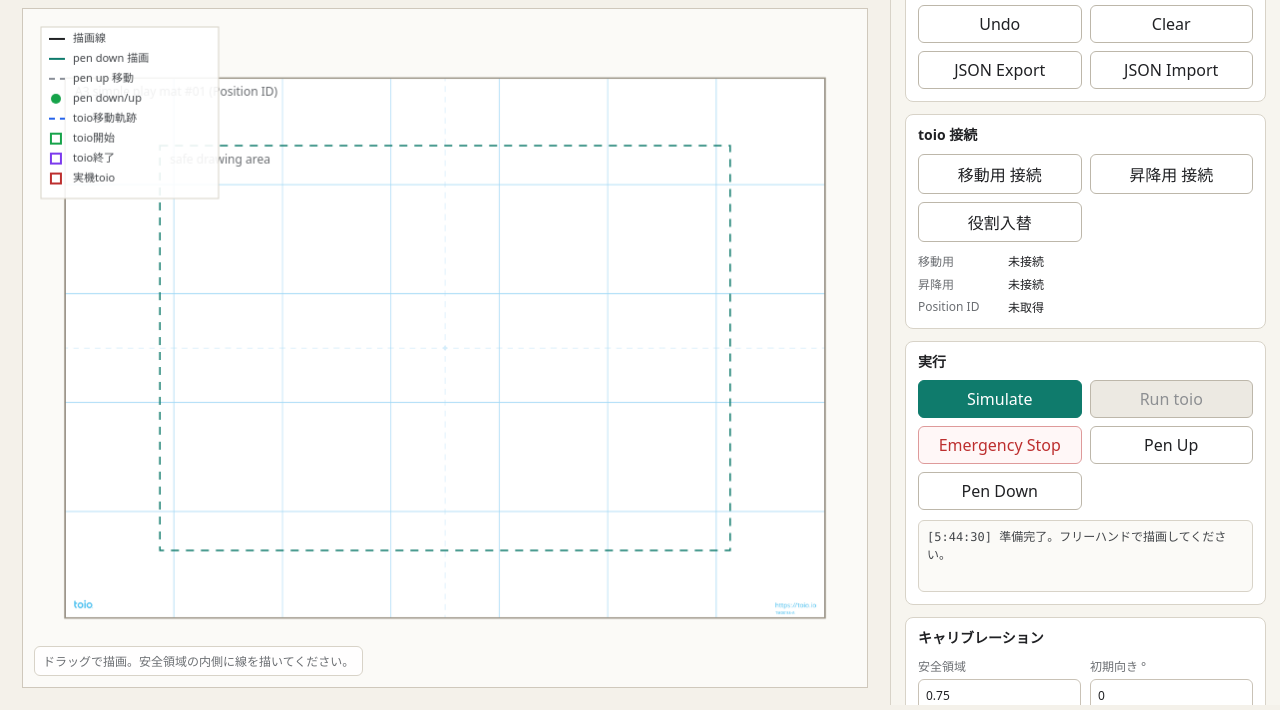
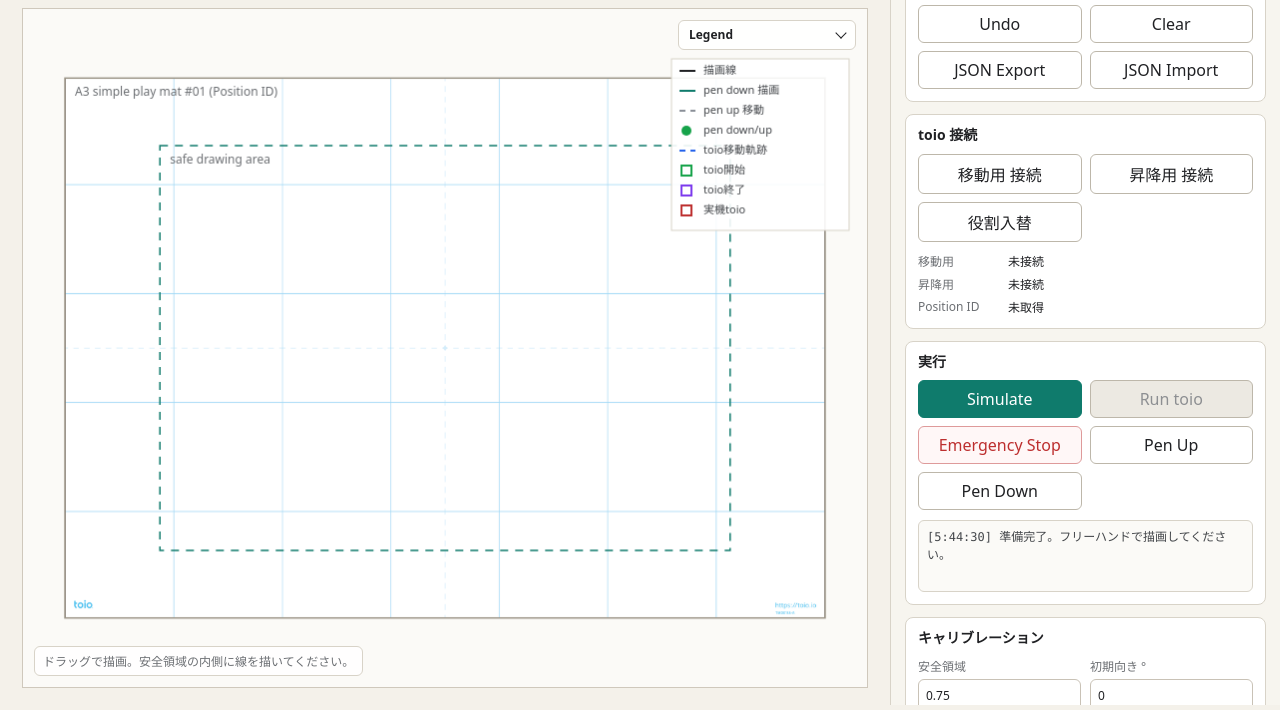
Before and after one commit to u-akira/toio-gcode-generator, a plain HTML site: page index.html in a window 1280 px wide. Shown: the part 95-805 px from the top of the page. Drawn offline with Linux system fonts and the light colour scheme.

Commit message:
Add collapsible canvas legend

```diff
--- a/app.js
+++ b/app.js
@@ -46,6 +46,7 @@
   stopBtn: document.getElementById("stopBtn"),
   penUpBtn: document.getElementById("penUpBtn"),
   penDownBtn: document.getElementById("penDownBtn"),
+  legendToggleBtn: document.getElementById("legendToggleBtn"),
 };
 
 const configInputs = [
@@ -89,6 +90,7 @@
 let lastMovePose = null;
 let lastMovePoseAt = 0;
 let lastMovePoseState = "missed";
+let legendVisible = localStorage.getItem("toioPlotterLegendVisible") !== "false";
 
 const playMatImage = new Image();
 playMatImage.onload = () => {
@@ -255,7 +257,18 @@
   if (poseStatus.pose && poseStatus.state !== "missed") {
     drawCubePose(nativeToMatPose(poseStatus.pose), COLORS.liveCube, poseStatus.state === "unstable" ? 0.42 : 1, true);
   }
-  drawLegend();
+  if (legendVisible) drawLegend();
+}
+
+function syncLegendToggle() {
+  els.legendToggleBtn.setAttribute("aria-expanded", String(legendVisible));
+}
+
+function toggleLegend() {
+  legendVisible = !legendVisible;
+  localStorage.setItem("toioPlotterLegendVisible", String(legendVisible));
+  syncLegendToggle();
+  draw();
 }
 
 function drawMat() {
@@ -436,8 +449,8 @@
     ["toio終了", COLORS.cubeEnd, "box"],
     ["実機toio", COLORS.liveCube, "box"],
   ];
-  const x = 18 * dpr;
-  const y = 18 * dpr;
+  const x = els.canvas.width - 196 * dpr;
+  const y = 50 * dpr;
   const lineH = 20 * dpr;
   const width = 178 * dpr;
   const height = (items.length * lineH + 12 * dpr);
@@ -831,6 +844,7 @@
   els.canvas.addEventListener("pointerup", pointerUp);
   els.canvas.addEventListener("pointercancel", pointerUp);
   window.addEventListener("resize", resizeCanvasBackingStore);
+  els.legendToggleBtn.addEventListener("click", toggleLegend);
 
   els.undoBtn.addEventListener("click", () => {
     strokes.pop();
@@ -894,6 +908,7 @@
 
 function init() {
   syncConfigToForm();
+  syncLegendToggle();
   bindEvents();
   window.setInterval(refreshMovePoseStatus, 250);
   resizeCanvasBackingStore();
--- a/index.html
+++ b/index.html
@@ -22,6 +22,9 @@
 
         <div class="canvas-wrap">
           <canvas id="plotCanvas" width="1100" height="780"></canvas>
+          <button id="legendToggleBtn" class="legend-toggle" type="button" aria-controls="plotCanvas" aria-expanded="true">
+            <span>Legend</span>
+          </button>
           <div class="canvas-hint">ドラッグで描画。安全領域の内側に線を描いてください。</div>
         </div>
       </section>
--- a/styles.css
+++ b/styles.css
@@ -184,6 +184,48 @@
   pointer-events: none;
 }
 
+.legend-toggle {
+  position: absolute;
+  top: 30px;
+  right: 34px;
+  display: inline-flex;
+  align-items: center;
+  justify-content: space-between;
+  gap: 10px;
+  width: 178px;
+  min-height: 30px;
+  padding: 4px 10px;
+  background: rgba(255, 255, 255, 0.94);
+  color: var(--ink);
+  border-color: var(--line);
+  font-size: 12px;
+  font-weight: 600;
+  line-height: 1;
+  z-index: 1;
+}
+
+.legend-toggle::after {
+  content: "";
+  width: 7px;
+  height: 7px;
+  border-right: 1.5px solid currentColor;
+  border-bottom: 1.5px solid currentColor;
+  transform: translateY(-2px) rotate(45deg);
+  transition: transform 120ms ease;
+}
+
+.legend-toggle[aria-expanded="true"] {
+  color: var(--ink);
+}
+
+.legend-toggle[aria-expanded="false"] {
+  color: var(--muted);
+}
+
+.legend-toggle[aria-expanded="false"]::after {
+  transform: translateY(2px) rotate(-135deg);
+}
+
 .control-panel {
   overflow: auto;
   max-height: 100vh;
```
